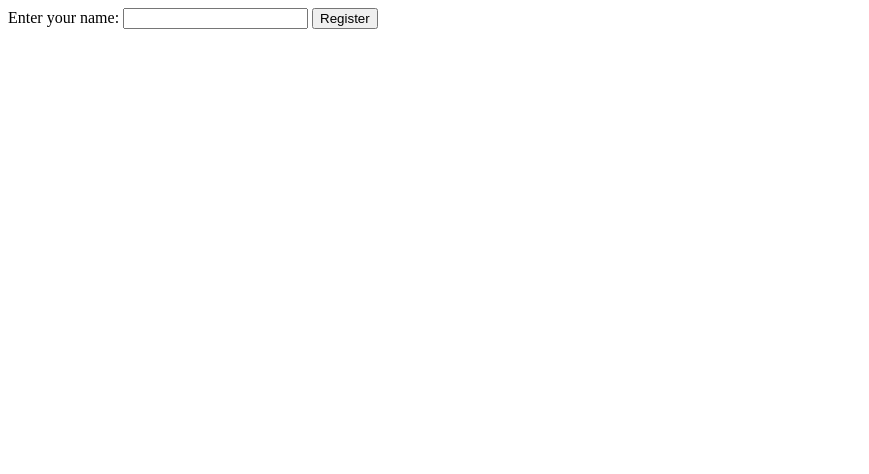
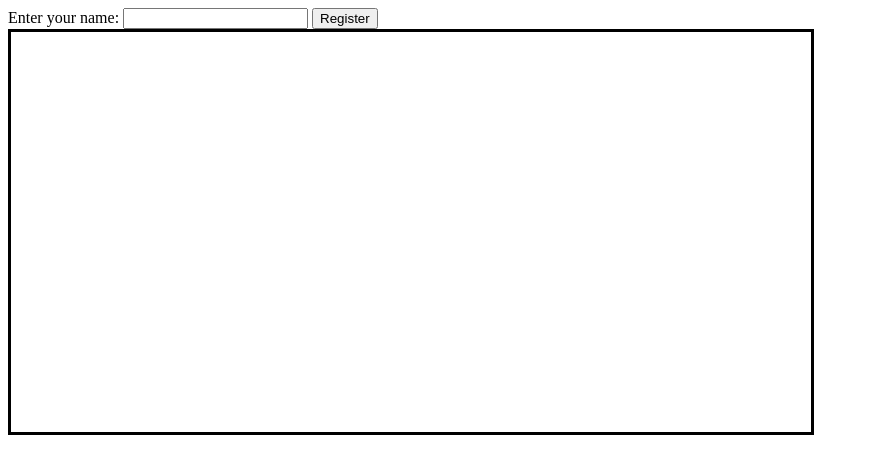
Before and after one commit to timlock/pong, a plain HTML site: page static/index.html in a window 1280 px wide. Shown: the whole page, without its empty margins (0-869 px from the left). Drawn offline with Linux system fonts and the light colour scheme.

Commit message:
Added canvas to site

```diff
--- a/static/css/main.css
+++ b/static/css/main.css
@@ -17,9 +17,14 @@
     position: absolute;
 }
 
-#ball{
+#ball {
     border: solid;
     width: 10px;
     height: 10px;
     position: absolute;
 }
+
+#game-field {
+    border: solid;
+    color: black;
+}
--- a/static/index.html
+++ b/static/index.html
@@ -34,6 +34,8 @@
             <div id="ball"></div>
         </div>
     </div>
+    <canvas id="game-field" width="800" height="400" >
+</canvas>
 </body>
 
 </html>
--- a/static/js/main.js
+++ b/static/js/main.js
@@ -43,16 +43,17 @@ function startMatch() {
     );
     websocket.onclose = (ev => console.log(ev))
     websocket.onmessage = (ev => {
-        let encodedMessage = ev.data.replaceAll('"','').replaceAll('\n','')
+        let encodedMessage = ev.data.replaceAll('"', '').replaceAll('\n', '')
         const message = JSON.parse(atob(encodedMessage))
+        console.log(message);
         // if (isGame(message)) {
-            document.getElementById('left-paddle').style.top = message.Left.Y;
-            document.getElementById('left-paddle').style.left = message.Left.X;
-            document.getElementById('right-paddle').style.top = message.Right.Y;
-            document.getElementById('right-paddle').style.left = message.Right.X;
+        // document.getElementById('left-paddle').style.top = message.Left.Y;
+        // document.getElementById('left-paddle').style.left = message.Left.X;
+        // document.getElementById('right-paddle').style.top = message.Right.Y;
+        // document.getElementById('right-paddle').style.left = message.Right.X;
 
-            document.getElementById('ball').style.top = message.Ball.Y;
-            document.getElementById('ball').style.left = message.Ball.X;
+        // document.getElementById('ball').style.top = message.Ball.Y;
+        // document.getElementById('ball').style.left = message.Ball.X;
         // }
     });
     document.addEventListener('keydown', (event) => {
@@ -64,7 +65,7 @@ function startMatch() {
                 break;
         }
         if (input != 0) {
-            const input_message = { input: input};
+            const input_message = { input: input };
             console.log(input_message);
             websocket.send(JSON.stringify(input_message));
         }
@@ -74,3 +75,102 @@ function startMatch() {
 function isGame(game) {
     return game.left !== undefined && game.right !== undefined && ball != undefined;
 }
+
+function drawGame() {
+    const canvas = document.getElementById('game-field');
+    if (canvas.getContext) {
+        const ctx = canvas.getContext('2d');
+        return new Game(canvas, ctx);
+    } else {
+        console.error('Canvas not supported by browser')
+    }
+}
+window.onload = function () {
+    const game = drawGame();
+    const scale = game.canvas.width / 100;
+
+    state.Ball.Width *= scale;
+    state.Ball.Height *= scale;
+    state.Ball.Pos.X *= scale;
+    state.Ball.Pos.Y *= scale;
+
+    state.LeftPaddle.Width *= scale;
+    state.LeftPaddle.Height *= scale;
+    state.LeftPaddle.Pos.X *= scale;
+    state.LeftPaddle.Pos.Y *= scale;
+
+    state.RightPaddle.Width *= scale;
+    state.RightPaddle.Height *= scale;
+    state.RightPaddle.Pos.X *= scale;
+    state.RightPaddle.Pos.Y *= scale;
+
+    game.updateState(state);
+    game.draw();
+}
+
+class Game {
+    state;
+    canvas;
+    ctx;
+    constructor(canvas, ctx) {
+        this.canvas = canvas;
+        this.ctx = ctx;
+    }
+    updateState(state) {
+        this.state = state;
+    }
+    draw() {
+        const leftPaddle = state.LeftPaddle;
+        this.ctx.fillRect(leftPaddle.Pos.X, leftPaddle.Pos.Y, leftPaddle.Width, leftPaddle.Height);
+
+        const rightPaddle = state.RightPaddle;
+        this.ctx.fillRect(rightPaddle.Pos.X, rightPaddle.Pos.Y, rightPaddle.Width, rightPaddle.Height);
+
+        const ball = state.Ball;
+        this.ctx.fillRect(ball.Pos.X, ball.Pos.Y, ball.Width, ball.Height);
+
+    }
+    clear() {
+        const leftPaddle = state.LeftPaddle;
+        this.ctx.clearRect(leftPaddle.Pos.X, leftPaddle.Pos.Y, leftPaddle.Width, leftPaddle.Height);
+
+        const rightPaddle = state.RightPaddle;
+        this.ctx.clearRect(rightPaddle.Pos.X, rightPaddle.Pos.Y, rightPaddle.Width, rightPaddle.Height);
+
+        const ball = state.Ball;
+        this.ctx.clearRect(ball.Pos.X, ball.Pos.Y, ball.Width, ball.Height);
+    }
+}
+const state = {
+    "LeftPaddle": {
+        "Pos": {
+            "X": 5,
+            "Y": 50
+        },
+        "Width": 1,
+        "Height": 8
+    },
+    "LeftScore": 0,
+    "RightPaddle": {
+        "Pos": {
+            "X": 95,
+            "Y": 50
+        },
+        "Width": 1,
+        "Height": 8
+    },
+    "RightScore": 0,
+    "Ball": {
+        "Pos": {
+            "X": 50,
+            "Y": 50
+        },
+        "Width": 1,
+        "Height": 1
+    },
+    "BallDir": {
+        "X": 1,
+        "Y": -1
+    },
+    "Time": 7095537900
+};
```
Also changed, not shown: 1 other file.
